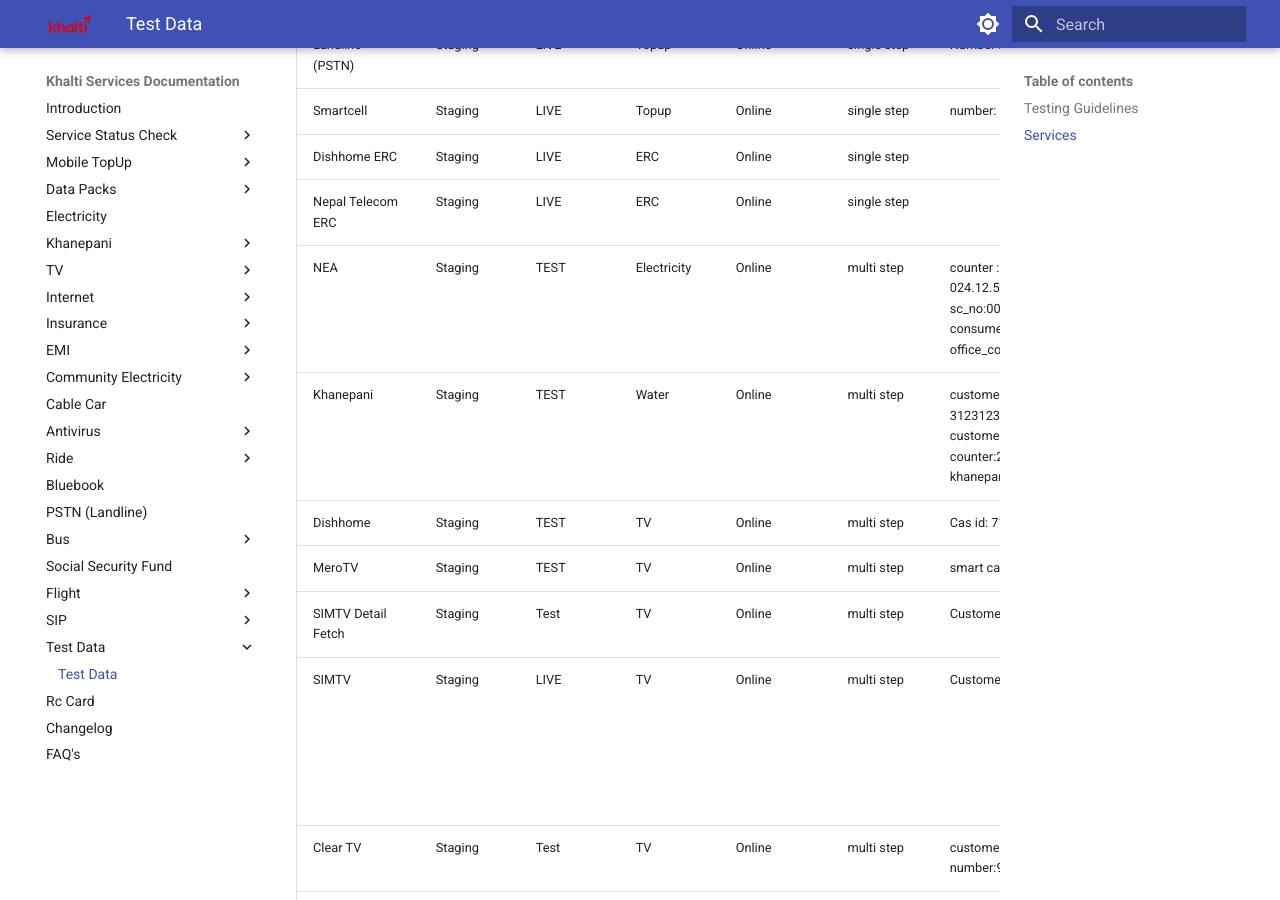
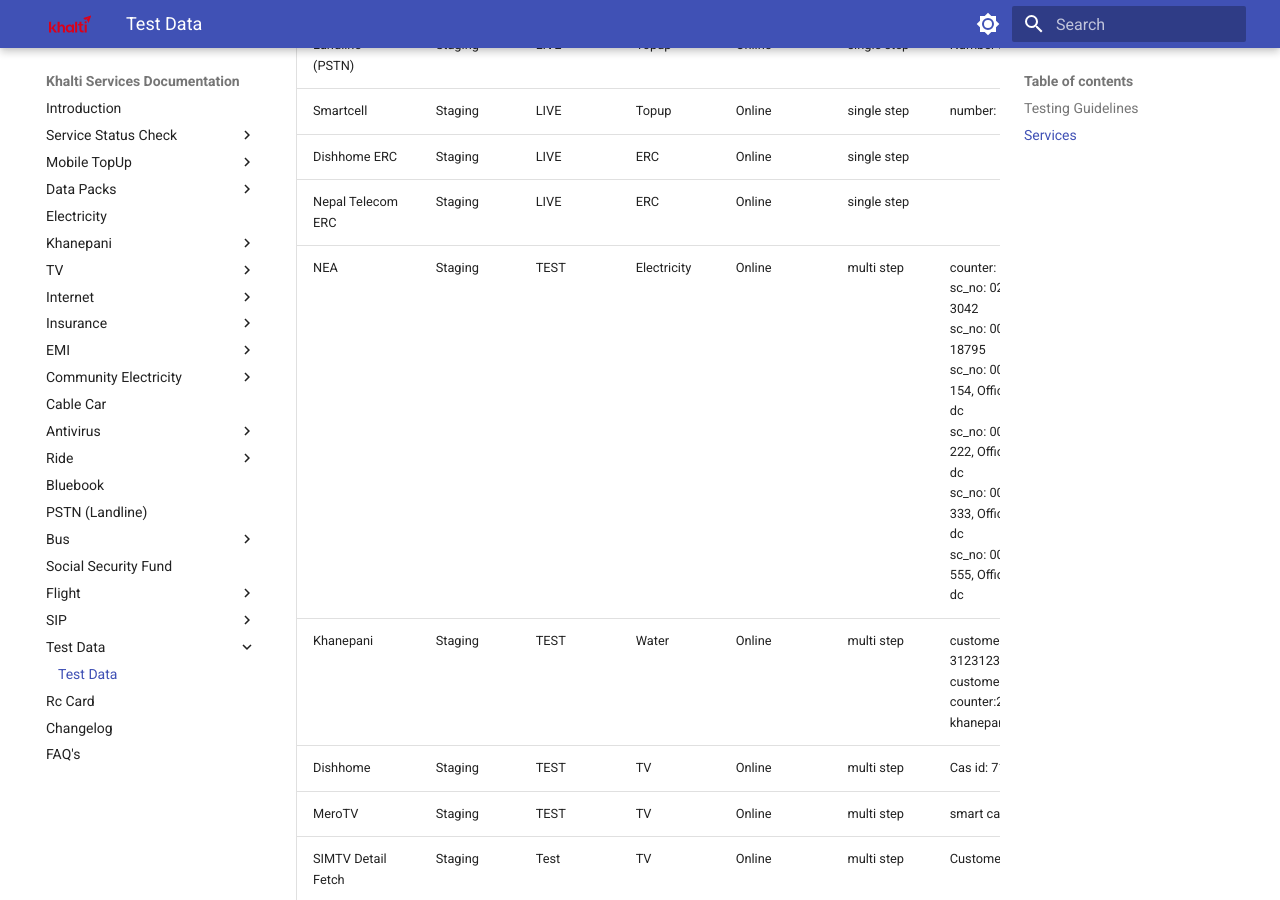
Before and after one commit to om-ghimire/serviceapi.docs.khalti.com, an MkDocs documentation site: the page built from content/test-data/testdata.md, in a window 1280 px wide and 900 px high, scrolled down 896 px. Built offline with MkDocs 1.6.1 and Material for MkDocs 9.7.7, drawn with Linux system fonts in a browser that asks for light colours.

Commit message:
Updated test data for Nea

```diff
--- a/content/test-data/testdata.md
+++ b/content/test-data/testdata.md
@@ -22,7 +22,7 @@
 | Smartcell | Staging | LIVE | Topup | Online | single step | number: 9880123456 |  |
 | Dishhome ERC | Staging | LIVE | ERC | Online | single step |  |  |
 | Nepal Telecom ERC | Staging | LIVE | ERC | Online | single step |  |  |
-| NEA | Staging | TEST | Electricity | Online | multi step | counter : RATNAPARK DC sc\_no: 024.12.512, Consumer\_id: 3042 sc\_no:002.13.071 consumer\_id:18795 office\_code:201:ratnapark-dc | Minimum amount a user can pay \= payable\_amount of oldest month |
+| NEA                        | Staging | TEST         | Electricity | Online         | multi step        | counter: Bhaktapur dc <br> sc_no: 024.12.512, Consumer_id: 3042 <br> sc_no: 002.13.071, Consumer_id: 18795 <br> sc_no: 003.15.099, Consumer_id: 154, Office_code: 245:bhaktapur-dc <br> sc_no: 004.16.101, Consumer_id: 222, Office_code: 245:bhaktapur-dc <br> sc_no: 005.17.202, Consumer_id: 333, Office_code: 245:bhaktapur-dc <br> sc_no: 006.18.303, Consumer_id: 555, Office_code: 245:bhaktapur-dc | - Minimum amount a user can pay = payable_amount of oldest month <br> - 154: Rebate <br> - 222: Error / Multiple payment not allowed same day <br> - 333: Penalty <br> - 555: Normal User |
 | Khanepani | Staging | TEST | Water | Online | multi step | customer\_code: 12, counter: 3123123:itahari-khanepani customer\_code:110011 counter:268:sandhikharka-khanepani |  |
 | Dishhome | Staging | TEST | TV | Online | multi step | Cas id: 71909771942 |  |
 | MeroTV | Staging | TEST | TV | Online | multi step | smart card id: 5000684178 |  |
```
Also changed, not shown: content/Cable Car/cablecar.md (+1 -0 lines).
